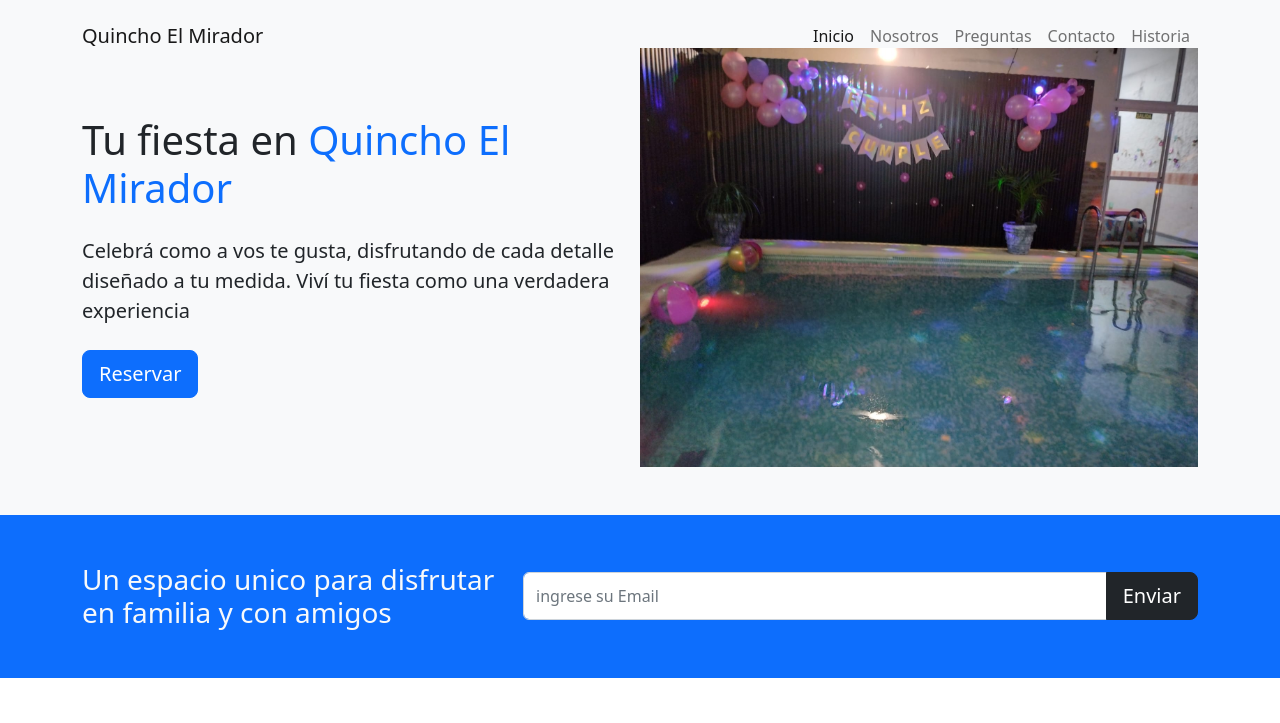
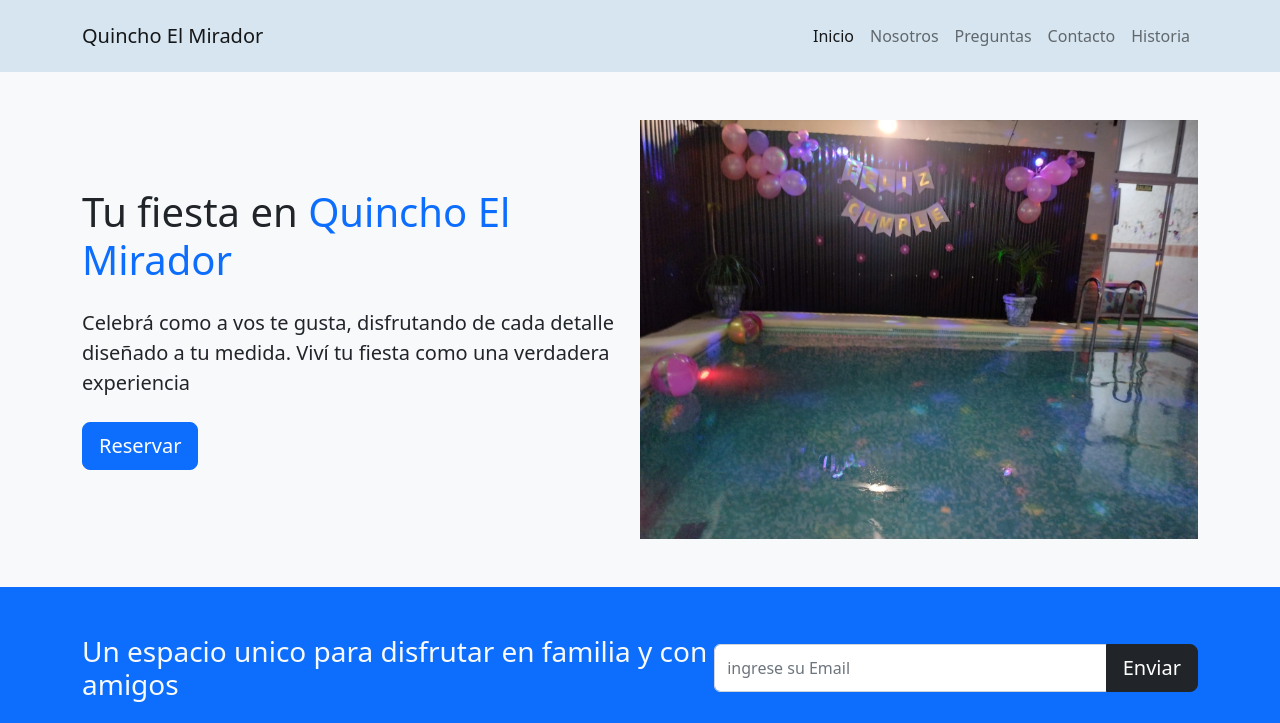
Before and after one commit to facunditto10/PFNU-EZ, a plain HTML site: page index.html in a window 1280 px wide. Shown: the top 723 px of the page. Drawn offline with nearby package versions, Linux system fonts and the light colour scheme.

Commit message:
modificando css

```diff
--- a/css/style.css
+++ b/css/style.css
@@ -0,0 +1,13 @@
+.menu {
+  background-color: #d6e5f0;
+}
+
+body {
+  padding-top: 4.5rem;
+}
+
+@media (min-width: 768px) {
+  .quincho {
+    width: 50%;
+  }
+}
--- a/index.html
+++ b/index.html
@@ -11,6 +11,7 @@
       integrity="sha384-rbsA2VBKQhggwzxH7pPCaAqO46MgnOM80zW1RWuH61DGLwZJEdK2Kadq2F9CUG65"
       crossorigin="anonymous"
     />
+    <link rel="stylesheet" href="css/style.css" />
   </head>
   <body>
     <header>
```
Also changed, not shown: pages/historia.html (+1 -0 lines).
